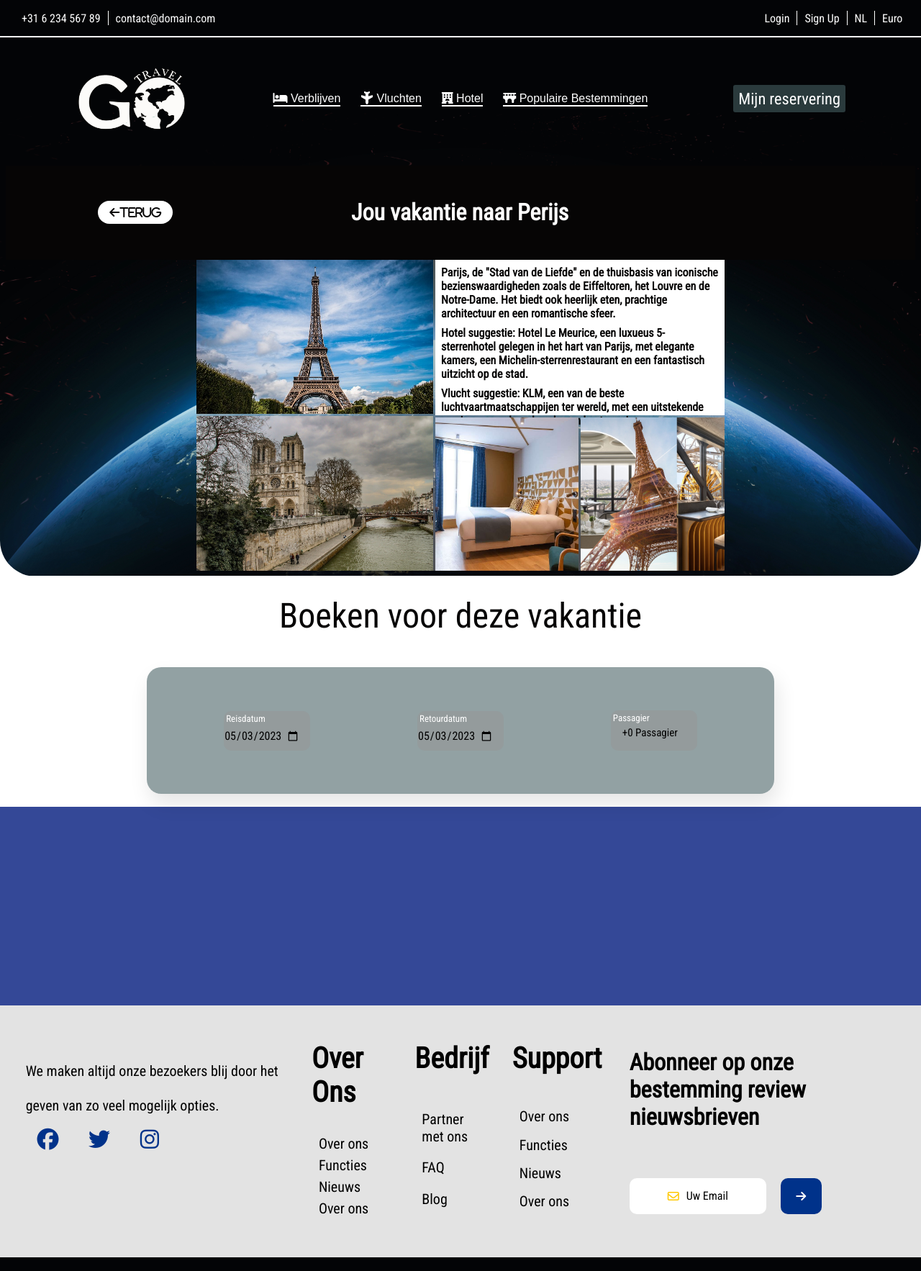
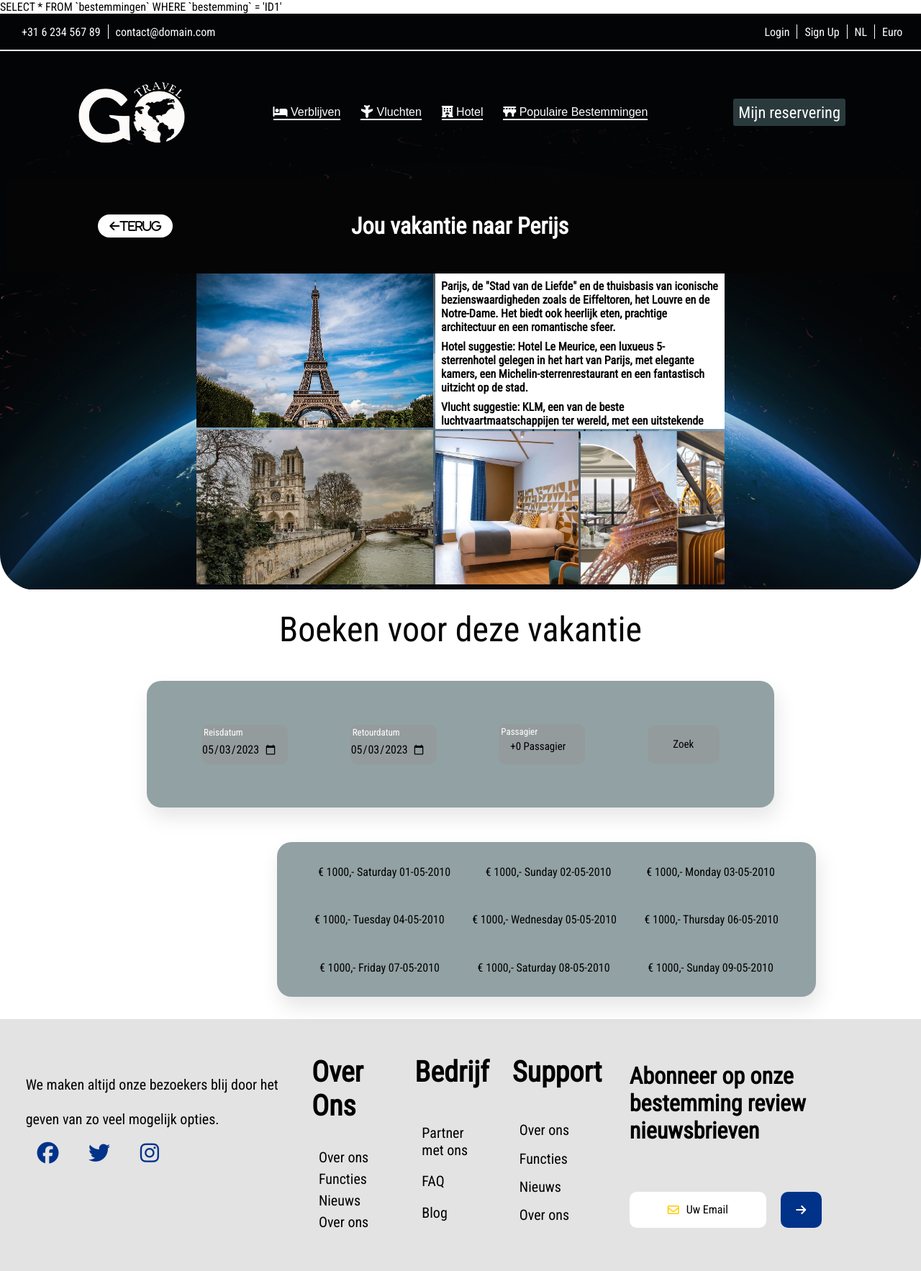
Before and after one commit to SergioGomezAlvarez/Reisorganisatie, a PHP site: page /bestemming.php in a window 1280 px wide; the page is wider, and only the part inside the window is pictured. Shown: that part at 72% size. Run offline with PHP 8.4, Linux system fonts and the light colour scheme; some libraries are stand-ins or nearby versions.

Commit message:
passagier mee bezig

```diff
--- a/bestemming.php
+++ b/bestemming.php
@@ -21,7 +21,7 @@
 </head>
 
 </head>
-
+SELECT * FROM `bestemmingen` WHERE `bestemming` = 'ID1'
 <body>
     <header class="header ">
         <nav>
@@ -102,11 +102,11 @@
                 <div class="zoek-reis-div">
                     <div class="reisdatum">
                         <p>Reisdatum</p>
-                        <input type="date" value="2023-05-03">
+                        <input name="reisdatum" type="date" value="2023-05-03">
                     </div>
                     <div class="retourdatum">
                         <p>Retourdatum</p>
-                        <input type="date" value="2023-05-03">
+                        <input name="retourdatum" type="date" value="2023-05-03">
                     </div>
                     <div class="passagier">
                         <p>Passagier</p>
@@ -158,11 +158,28 @@
                             </div>
                         </div>
                     </div>
+                    <div class="zoek_knop">
+                        <button type="button" class="zoek_knop_button">Zoek</button>
+                    </div>
                 </div>
             </div>
-            <div class="kosten-vakantie">
+            <div class="kosten-vakantie-big-div">
+                <div class="kosten-vakanti">
+                    <?php
 
+                    $begin = new DateTime('2010-05-01');
+                    $end = new DateTime('2010-05-10');
+
+                    $interval = DateInterval::createFromDateString('1 day');
+                    $period = new DatePeriod($begin, $interval, $end);
+
+                    foreach ($period as $dt) {
+                        echo "<div class='block'>&euro; 1000,- " . $dt->format("l d-m-Y \n") . "</div>";
+                    }
+                    ?>
+                </div>
             </div>
+        </div>
         </div>
     </main>
     <footer>
--- a/css/bestemming.css
+++ b/css/bestemming.css
@@ -148,11 +148,39 @@
     color: #060505;
     margin: 0.5rem;
 }
-.kosten-vakantie{
+.kosten-vakantie-big-div{
     width: 1519px;
     height: 276px;
     display: flex;
-    flex-direction: column;
+    justify-content: center;
     align-items: center;
-    background-color: #344897;
+
 }
+.kosten-vakanti{
+    width: 45%;
+    height: 72%;
+    background-color: rgba(70, 95, 100, 0.59);
+    --bs-gutter-x: 1.5rem;
+    --bs-gutter-y: 0;
+    display: flex;
+    flex-wrap: wrap;
+    justify-content: space-around;
+    align-items: center;
+    box-shadow: 4px 14px 28px rgba(0, 0, 0, 0.1);
+    border-radius: 20px;
+    padding: 8px 33px;
+}
+/* Border Fade */
+.border-fade {
+  display: inline-block;
+  transition-duration: 0.3s;
+  transition-property: box-shadow;
+  -webkit-tap-highlight-color: rgba(0, 0, 0, 0);
+  transform: translateZ(0);
+  box-shadow: inset 0 0 0 22px #ececec, 0 0 1px rgba(0, 0, 0, 0);
+  /* Hack to improve aliasing on mobile/tablet devices */
+}
+.border-fade:hover {
+  box-shadow: inset 0 0 0 4px #666, 0 0 1px rgba(0, 0, 0, 0);
+  /* Hack to improve aliasing on mobile/tablet devices */
+}
--- a/css/main.css
+++ b/css/main.css
@@ -335,6 +335,7 @@ nav {
 }
 
 .passagier {
+    z-index: 99999;
     width: 120px;
     height: 56px;
     background-color: rgba(150, 150, 150, 0.51);
@@ -363,7 +364,6 @@ nav {
     --bs-gutter-x: 1.5rem;
     --bs-gutter-y: 0;
     display: flex;
-
     justify-content: space-around;
     align-items: center;
     box-shadow: 4px 14px 28px rgba(0, 0, 0, 0.1);
--- a/index.php
+++ b/index.php
@@ -133,6 +133,7 @@
                             </div>
                         </div>
                     </div>
+
                 </div>
                 <div class="zoek_knop">
                     <button type="button" class="zoek_knop_button">Zoek</button>
```
